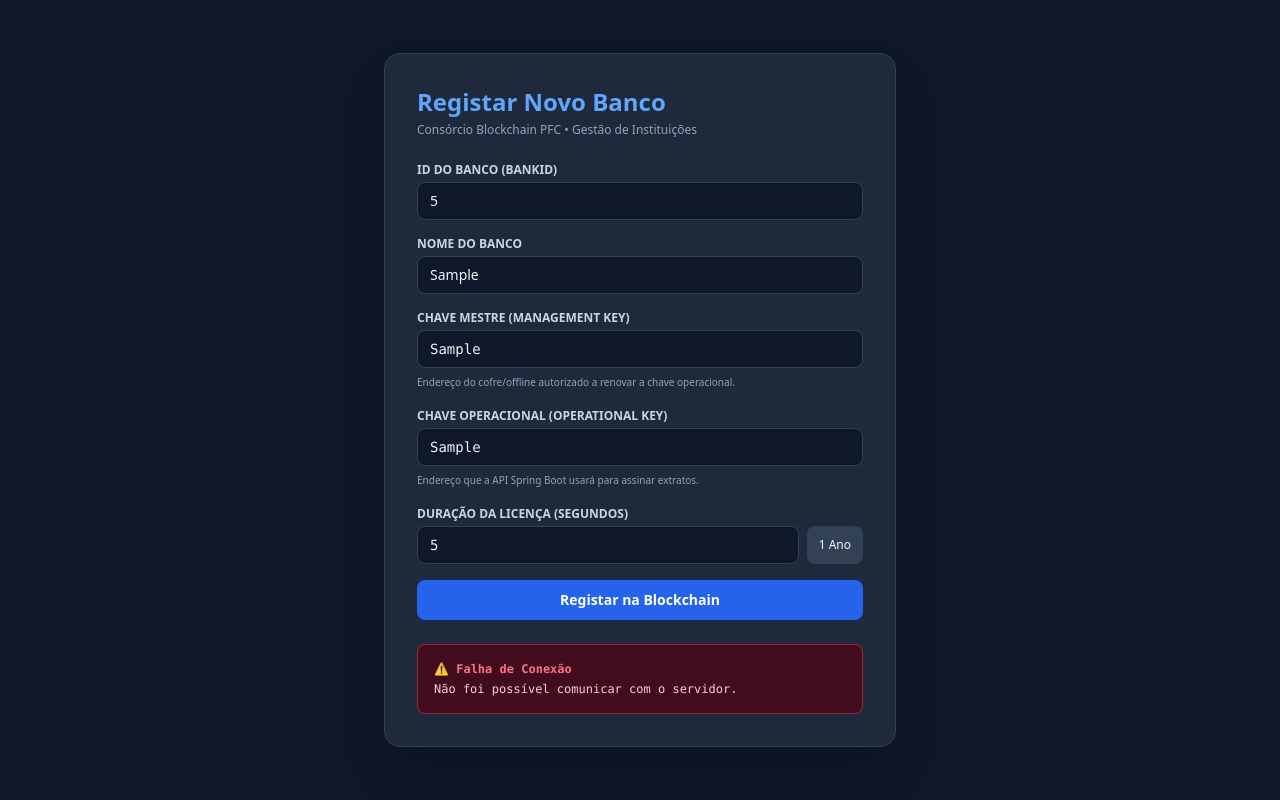
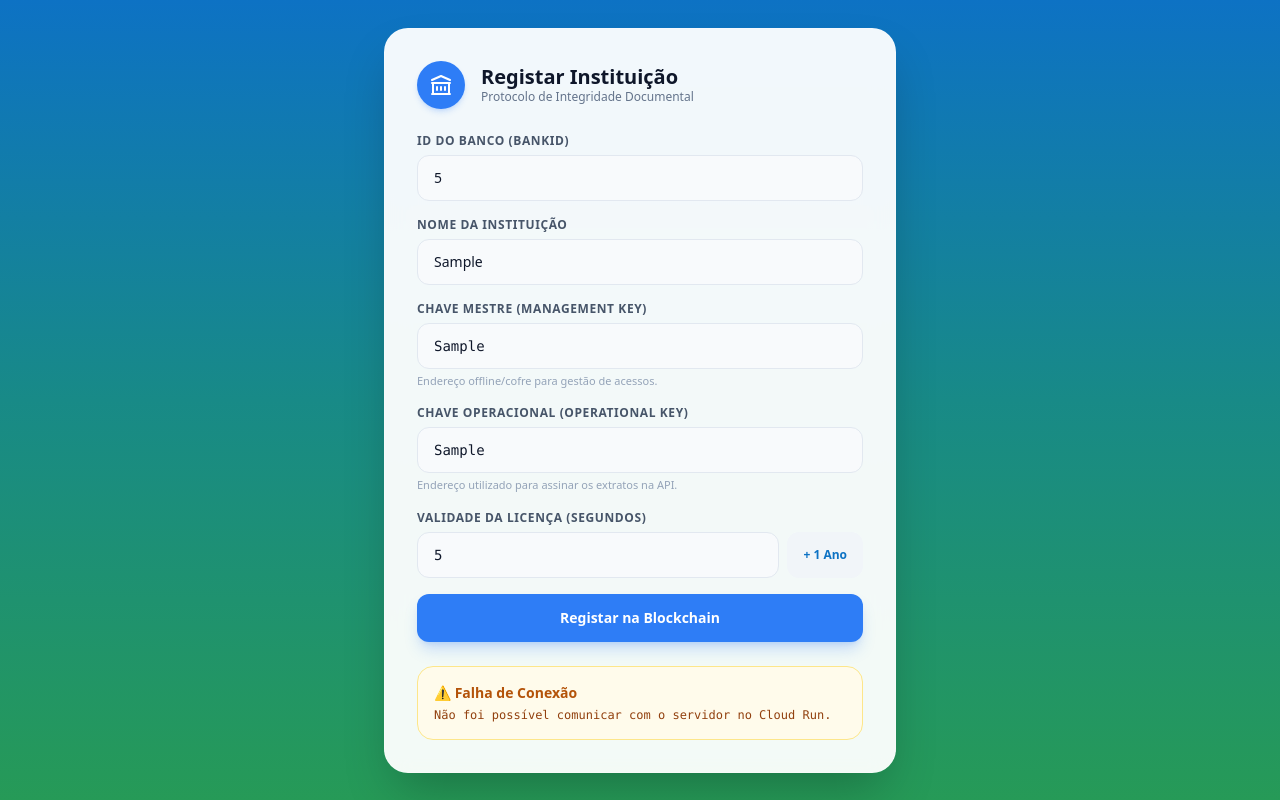
Before and after one commit to RyuThe3rd/api_pfc_admin_website, a plain HTML site: page index.html in a window 1280 px wide. Both pictures are taken after typing "5", "Sample", "Sample", "Sample", "5" into the empty fields and a click on the button "Registar na Blockchain". Drawn offline with nearby package versions, Linux system fonts and the light colour scheme; no server answers.

Commit message:
Update title and styling in index.html

```diff
--- a/index.html
+++ b/index.html
@@ -3,18 +3,33 @@
 <head>
     <meta charset="UTF-8">
     <meta name="viewport" content="width=device-width, initial-scale=1.0">
-    <title>Painel Admin - Registo de Banco</title>
-    <!-- Tailwind CSS CDN para estilização rápida -->
+    <title>Protocolo de Integridade - Registo de Banco</title>
+    <!-- Tailwind CSS CDN -->
     <script src="https://cdn.tailwindcss.com"></script>
+    <style>
+        /* Gradiente fiel à imagem de referência (Azul -> Verde) */
+        .bg-custom-gradient {
+            background: linear-gradient(180deg, #0d72c4 0%, #188a87 50%, #269a57 100%);
+        }
+    </style>
 </head>
-<body class="bg-slate-900 text-slate-100 min-h-screen flex items-center justify-center p-4">
+<body class="bg-custom-gradient min-h-screen flex items-center justify-center p-4 sm:p-6 text-slate-800 font-sans">
 
-    <div class="bg-slate-800 border border-slate-700 rounded-2xl shadow-2xl p-6 sm:p-8 w-full max-w-lg">
+    <!-- Card Principal no estilo Mobile / Clean Card -->
+    <div class="bg-white/95 backdrop-blur-md rounded-3xl shadow-2xl border border-white/20 p-6 sm:p-8 w-full max-w-lg">
 
-        <!-- Cabeçalho -->
-        <div class="mb-6">
-            <h1 class="text-2xl font-bold text-blue-400">Registar Novo Banco</h1>
-            <p class="text-xs text-slate-400 mt-1">Consórcio Blockchain PFC • Gestão de Instituições</p>
+        <!-- Cabeçalho com Ícone Azul da Segunda Imagem -->
+        <div class="flex items-center gap-4 mb-6">
+            <div class="w-12 h-12 rounded-full bg-[#2e7df6] flex items-center justify-center text-white shadow-md shadow-blue-500/20 shrink-0">
+                <!-- Ícone de Templo / Banco -->
+                <svg xmlns="http://www.w3.org/2000/svg" class="h-6 w-6" fill="none" viewBox="0 0 24 24" stroke="currentColor" stroke-width="2">
+                    <path stroke-linecap="round" stroke-linejoin="round" d="M8 14v3m4-3v3m4-3v3M3 21h18M3 10h18M3 7l9-4 9 4M4 10h16v11H4V10z" />
+                </svg>
+            </div>
+            <div>
+                <h1 class="text-xl font-bold text-slate-900 leading-tight">Registar Instituição</h1>
+                <p class="text-xs text-slate-500 font-medium">Protocolo de Integridade Documental</p>
+            </div>
         </div>
 
         <!-- Formulário -->
@@ -22,63 +37,72 @@
 
             <!-- ID do Banco -->
             <div>
-                <label for="bankId" class="block text-xs font-semibold text-slate-300 uppercase mb-1">ID do Banco (bankId)</label>
+                <label for="bankId" class="block text-xs font-bold text-slate-600 uppercase tracking-wider mb-1.5">
+                    ID do Banco (bankId)
+                </label>
                 <input type="number" id="bankId" name="bankId" required placeholder="Ex: 101"
-                    class="w-full bg-slate-900 border border-slate-700 rounded-lg px-3 py-2 text-sm text-slate-100 focus:outline-none focus:border-blue-500 transition">
+                    class="w-full bg-slate-50 border border-slate-200 rounded-xl px-4 py-3 text-sm text-slate-900 focus:outline-none focus:ring-2 focus:ring-[#2e7df6] focus:bg-white transition placeholder:text-slate-400">
             </div>
 
-            <!-- Nome da Instituição -->
+            <!-- Nome do Banco -->
             <div>
-                <label for="name" class="block text-xs font-semibold text-slate-300 uppercase mb-1">Nome do Banco</label>
-                <input type="text" id="name" name="name" required placeholder="Ex: Banco Comercial de Moçambique"
-                    class="w-full bg-slate-900 border border-slate-700 rounded-lg px-3 py-2 text-sm text-slate-100 focus:outline-none focus:border-blue-500 transition">
+                <label for="name" class="block text-xs font-bold text-slate-600 uppercase tracking-wider mb-1.5">
+                    Nome da Instituição
+                </label>
+                <input type="text" id="name" name="name" required placeholder="Ex: Millennium bim / BCI"
+                    class="w-full bg-slate-50 border border-slate-200 rounded-xl px-4 py-3 text-sm text-slate-900 focus:outline-none focus:ring-2 focus:ring-[#2e7df6] focus:bg-white transition placeholder:text-slate-400">
             </div>
 
             <!-- Chave Mestre (Management Key) -->
             <div>
-                <label for="managementKey" class="block text-xs font-semibold text-slate-300 uppercase mb-1">Chave Mestre (Management Key)</label>
+                <label for="managementKey" class="block text-xs font-bold text-slate-600 uppercase tracking-wider mb-1.5">
+                    Chave Mestre (Management Key)
+                </label>
                 <input type="text" id="managementKey" name="managementKey" required placeholder="0x..."
-                    class="w-full bg-slate-900 border border-slate-700 rounded-lg px-3 py-2 text-sm font-mono text-slate-100 focus:outline-none focus:border-blue-500 transition">
-                <span class="text-[10px] text-slate-400">Endereço do cofre/offline autorizado a renovar a chave operacional.</span>
+                    class="w-full bg-slate-50 border border-slate-200 rounded-xl px-4 py-3 text-sm font-mono text-slate-900 focus:outline-none focus:ring-2 focus:ring-[#2e7df6] focus:bg-white transition placeholder:text-slate-400">
+                <span class="text-[11px] text-slate-400 mt-1 block">Endereço offline/cofre para gestão de acessos.</span>
             </div>
 
             <!-- Chave Operacional (Operational Key) -->
             <div>
-                <label for="operationalKey" class="block text-xs font-semibold text-slate-300 uppercase mb-1">Chave Operacional (Operational Key)</label>
+                <label for="operationalKey" class="block text-xs font-bold text-slate-600 uppercase tracking-wider mb-1.5">
+                    Chave Operacional (Operational Key)
+                </label>
                 <input type="text" id="operationalKey" name="operationalKey" required placeholder="0x..."
-                    class="w-full bg-slate-900 border border-slate-700 rounded-lg px-3 py-2 text-sm font-mono text-slate-100 focus:outline-none focus:border-blue-500 transition">
-                <span class="text-[10px] text-slate-400">Endereço que a API Spring Boot usará para assinar extratos.</span>
+                    class="w-full bg-slate-50 border border-slate-200 rounded-xl px-4 py-3 text-sm font-mono text-slate-900 focus:outline-none focus:ring-2 focus:ring-[#2e7df6] focus:bg-white transition placeholder:text-slate-400">
+                <span class="text-[11px] text-slate-400 mt-1 block">Endereço utilizado para assinar os extratos na API.</span>
             </div>
 
-            <!-- Duração de Validade -->
+            <!-- Duração em Segundos -->
             <div>
-                <label for="durationInSeconds" class="block text-xs font-semibold text-slate-300 uppercase mb-1">Duração da Licença (Segundos)</label>
+                <label for="durationInSeconds" class="block text-xs font-bold text-slate-600 uppercase tracking-wider mb-1.5">
+                    Validade da Licença (Segundos)
+                </label>
                 <div class="flex gap-2">
                     <input type="number" id="durationInSeconds" name="durationInSeconds" required placeholder="31536000"
-                        class="w-full bg-slate-900 border border-slate-700 rounded-lg px-3 py-2 text-sm font-mono text-slate-100 focus:outline-none focus:border-blue-500 transition">
-                    <button type="button" onclick="setOneYear()" class="bg-slate-700 hover:bg-slate-600 text-xs px-3 py-2 rounded-lg transition whitespace-nowrap">
-                        1 Ano
+                        class="w-full bg-slate-50 border border-slate-200 rounded-xl px-4 py-3 text-sm font-mono text-slate-900 focus:outline-none focus:ring-2 focus:ring-[#2e7df6] focus:bg-white transition placeholder:text-slate-400">
+                    <button type="button" onclick="setOneYear()"
+                        class="bg-slate-100 hover:bg-slate-200 text-[#0d72c4] font-bold text-xs px-4 py-3 rounded-xl transition whitespace-nowrap active:scale-95">
+                        + 1 Ano
                     </button>
                 </div>
             </div>
 
-            <!-- Botão de Submissão -->
+            <!-- Botão Principal com a cor Azul da Imagem -->
             <button type="submit" id="submitBtn"
-                class="w-full bg-blue-600 hover:bg-blue-500 text-white font-semibold py-2.5 rounded-lg text-sm transition flex items-center justify-center gap-2 mt-4">
+                class="w-full bg-[#2e7df6] hover:bg-[#1a6ce8] text-white font-bold py-3.5 rounded-xl text-sm transition shadow-lg shadow-blue-500/25 flex items-center justify-center gap-2 mt-6 active:scale-[0.99]">
                 <span id="btnText">Registar na Blockchain</span>
                 <span id="btnSpinner" class="hidden animate-spin h-4 w-4 border-2 border-white border-t-transparent rounded-full"></span>
             </button>
         </form>
 
-        <!-- Caixa de Resposta/Erro -->
-        <div id="responseBox" class="mt-6 p-4 rounded-lg hidden text-xs font-mono break-all leading-relaxed"></div>
+        <!-- Resultado / Feedback -->
+        <div id="responseBox" class="mt-6 p-4 rounded-2xl hidden text-xs font-mono break-all leading-relaxed shadow-inner"></div>
     </div>
 
     <script>
-        // Configuração da URL da tua API no Cloud Run
         const API_BASE_URL = 'https://api-blockchain-pfc-1021823144662.africa-south1.run.app';
 
-        // Preenche automaticamente 1 ano em segundos (365 dias)
         function setOneYear() {
             document.getElementById('durationInSeconds').value = 31536000;
         }
@@ -91,13 +115,11 @@
             const btnSpinner = document.getElementById('btnSpinner');
             const responseBox = document.getElementById('responseBox');
 
-            // Feedback visual de carregamento
             submitBtn.disabled = true;
             btnText.textContent = 'A processar transação...';
             btnSpinner.classList.remove('hidden');
             responseBox.classList.add('hidden');
 
-            // Construir o JSON de acordo com o DTO
             const payload = {
                 bankId: parseInt(document.getElementById('bankId').value, 10),
                 name: document.getElementById('name').value.trim(),
@@ -120,22 +142,21 @@
                 responseBox.classList.remove('hidden');
 
                 if (response.ok) {
-                    responseBox.className = 'mt-6 p-4 rounded-lg text-xs font-mono break-all bg-emerald-950/80 border border-emerald-500/50 text-emerald-200';
+                    responseBox.className = 'mt-6 p-4 rounded-2xl text-xs font-mono break-all bg-emerald-50 border border-emerald-200 text-emerald-800';
                     responseBox.innerHTML = `
-                        <strong class="text-emerald-400 block mb-1">✅ ${data.message}</strong>
-                        <div><strong>Transaction Hash:</strong></div>
-                        <div class="text-slate-300 mt-1">${data.transactionHash}</div>
+                        <strong class="text-emerald-700 block mb-1 font-sans text-sm">✅ ${data.message}</strong>
+                        <div class="mt-2 text-slate-600"><strong>Tx Hash:</strong></div>
+                        <div class="text-emerald-900 font-bold mt-0.5">${data.transactionHash}</div>
                     `;
                 } else {
-                    responseBox.className = 'mt-6 p-4 rounded-lg text-xs font-mono break-all bg-rose-950/80 border border-rose-500/50 text-rose-200';
-                    responseBox.innerHTML = `<strong class="text-rose-400 block mb-1">❌ Erro no Registo</strong> ${data.error || 'Erro desconhecido na API.'}`;
+                    responseBox.className = 'mt-6 p-4 rounded-2xl text-xs font-mono break-all bg-rose-50 border border-rose-200 text-rose-800';
+                    responseBox.innerHTML = `<strong class="text-rose-700 block mb-1 font-sans text-sm">❌ Erro no Registo</strong> ${data.error || 'Erro desconhecido na API.'}`;
                 }
             } catch (err) {
                 responseBox.classList.remove('hidden');
-                responseBox.className = 'mt-6 p-4 rounded-lg text-xs font-mono break-all bg-rose-950/80 border border-rose-500/50 text-rose-200';
-                responseBox.innerHTML = `<strong class="text-rose-400 block mb-1">⚠️ Falha de Conexão</strong> Não foi possível comunicar com o servidor.`;
+                responseBox.className = 'mt-6 p-4 rounded-2xl text-xs font-mono break-all bg-amber-50 border border-amber-200 text-amber-800';
+                responseBox.innerHTML = `<strong class="text-amber-700 block mb-1 font-sans text-sm">⚠️ Falha de Conexão</strong> Não foi possível comunicar com o servidor no Cloud Run.`;
             } finally {
-                // Restaurar o botão
                 submitBtn.disabled = false;
                 btnText.textContent = 'Registar na Blockchain';
                 btnSpinner.classList.add('hidden');
```
